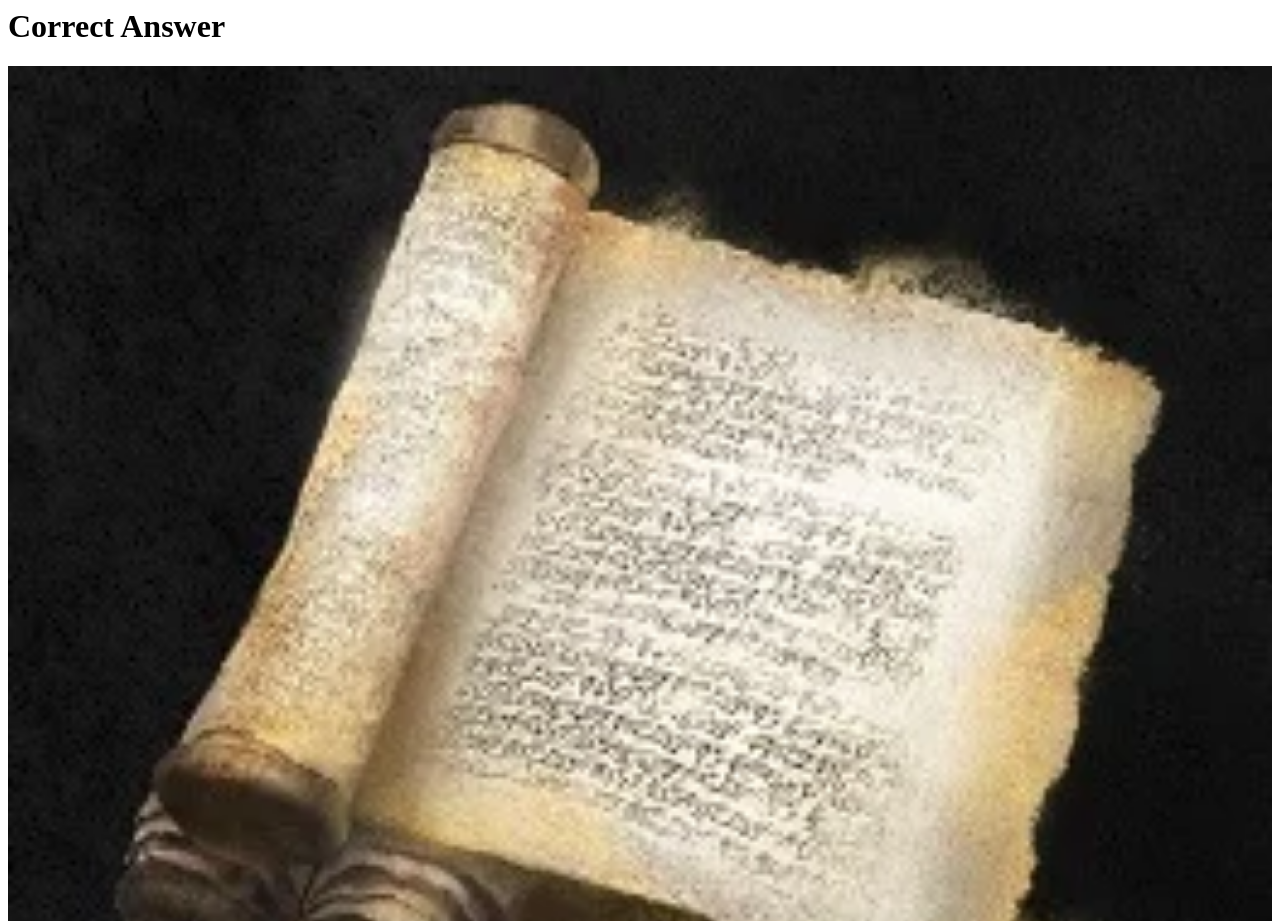
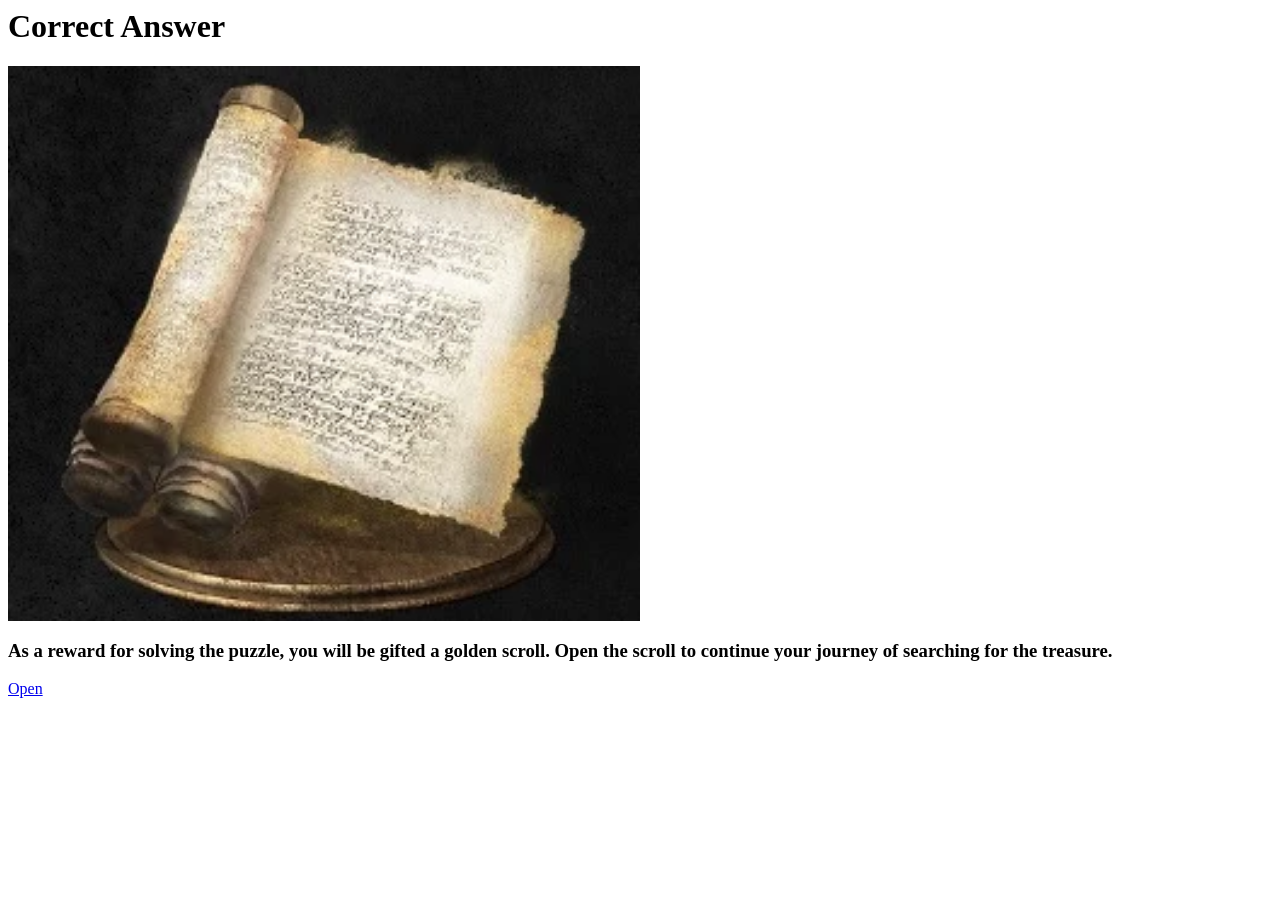
Before and after one commit to hilonipatel/net-art, a plain HTML site: page hypertext/page8.html in a window 1280 px wide. Shown: the top 921 px of the page. After the commit the page ends 800 px from the top, so only its background shows below. Drawn offline with Linux system fonts and the light colour scheme.

Commit message:
Update page8.html

```diff
--- a/hypertext/page8.html
+++ b/hypertext/page8.html
@@ -6,8 +6,8 @@
 </head>
 <body>
   <h1>Correct Answer</h1>
-  <img src="img/goldenscroll.jpg.webp" alt="apple" class="center" style="width:100%">
-  <h3>As a reward for solving the puzzle, you will be gifted a golden scroll. Open the scroll to continue your journey to search for the treasure.</h3>
+  <img src="img/goldenscroll.jpg.webp" alt="apple" class="center" style="width:50%">
+  <h3>As a reward for solving the puzzle, you will be gifted a golden scroll. Open the scroll to continue your journey of searching for the treasure.</h3>
   <a href="page9.html">Open</a> <br>
 </body>
 </html>
```
